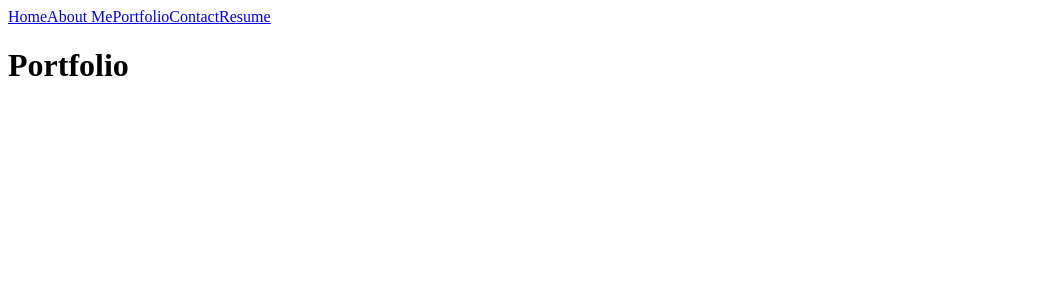
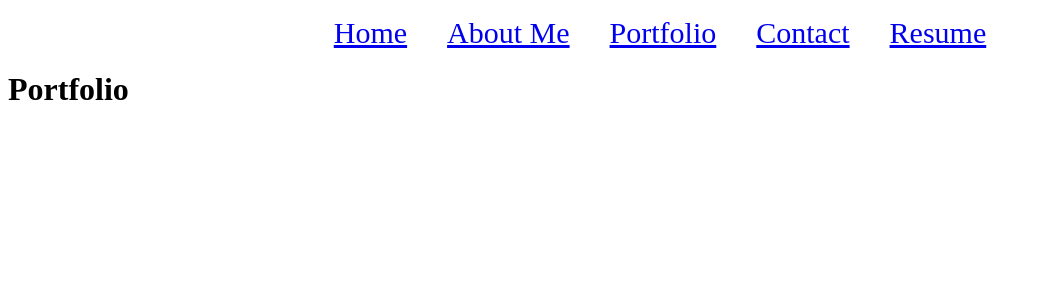
Before and after one commit to dakotablanchard/react-portfolio, a React (Vite) app: page /portfolio in a window 1280 px wide. Shown: the top 300 px of the page, without its empty margins (0-1042 px from the left). Built offline with nearby package versions, Linux system fonts and the light colour scheme.

Commit message:
navbar styling

```diff
--- a/src/App.jsx
+++ b/src/App.jsx
@@ -1,5 +1,7 @@
 import { Outlet } from 'react-router-dom'
 import Navbar from './components/Navbar'
+
+import './css/nav.css'
 
 function App() {
 
--- a/src/components/Navbar.jsx
+++ b/src/components/Navbar.jsx
@@ -1,15 +1,36 @@
+import { Link, useLocation } from 'react-router-dom';
 
 const Navbar = () => {
+    const currentPage = useLocation().pathname;
+
     return (
-        <nav>
-            <div className="links">
-                <a href="/">Home</a>
-                <a href="/about-me">About Me</a>
-                <a href="/portfolio">Portfolio</a>
-                <a href="/contact">Contact</a>
-                <a href="/resume">Resume</a>
-            </div>
-        </nav>
+    <ul className="nav-tabs">
+      <li className="nav-item">
+        <Link to="/" className={currentPage === '/' ? 'nav-link active' : 'nav-link'}>
+          Home
+        </Link>
+      </li>
+      <li className="nav-item">
+        <Link to="/about-me" className={currentPage === '/about-me' ? 'nav-link active' : 'nav-link'}>
+          About Me
+        </Link>
+      </li>
+      <li className="nav-item">
+        <Link to="/portfolio" className={currentPage === '/portfolio' ? 'nav-link active' : 'nav-link'}>
+          Portfolio
+        </Link>
+      </li>
+      <li className="nav-item">
+        <Link to="/contact" className={currentPage === '/contact' ? 'nav-link active' : 'nav-link'}>
+          Contact
+        </Link>
+      </li>
+      <li className="nav-item">
+        <Link to="/resume" className={currentPage === '/resume' ? 'nav-link active' : 'nav-link'}>
+          Resume
+        </Link>
+      </li>
+    </ul>
     );
 }
 
--- /dev/null
+++ b/src/css/nav.css
@@ -0,0 +1,9 @@
+.nav-tabs {
+    text-align: center;
+}
+
+.nav-item {
+    font-size: 30px;
+    margin: 20px;
+    display: inline;
+}
```
